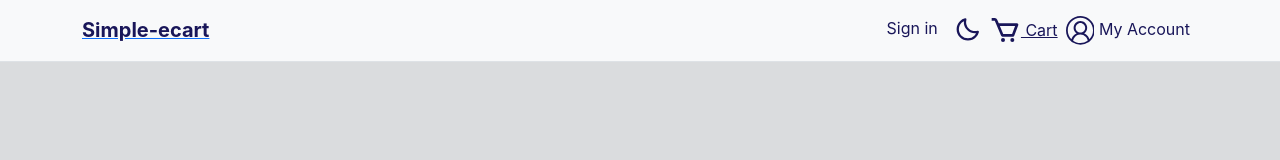
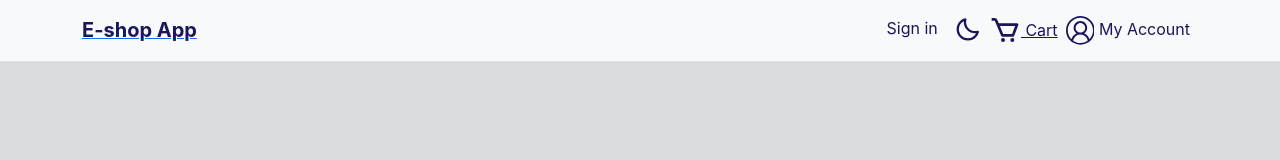
Before and after one commit to s9dxb/React-ESTORE, a React (Vite) app: page / in a window 1280 px wide. Shown: the top 160 px of the page. Built offline with nearby package versions, Linux system fonts and the light colour scheme.

Commit message:
changed the logo

```diff
--- a/src/Components/Header.jsx
+++ b/src/Components/Header.jsx
@@ -14,6 +14,7 @@ const Header = () => {
     setThemeMode(darkMode);
     console.log(darkMode);
   }, [darkMode]);
+
   const { isEmpty, totalItems } = useCart();
 
   return (
@@ -31,7 +32,7 @@ const Header = () => {
           <Navbar.Brand
             className={darkMode ? "text-dark-primary" : "text-light-primary"}
           >
-            <b>Simple-ecart</b>
+            <b href="/">E-shop App</b>
           </Navbar.Brand>
         </Link>
         <Navbar.Toggle aria-controls="basic-navbar-nav" />
@@ -84,4 +85,5 @@ const Header = () => {
     </Navbar>
   );
 };
+
 export default Header;
```
